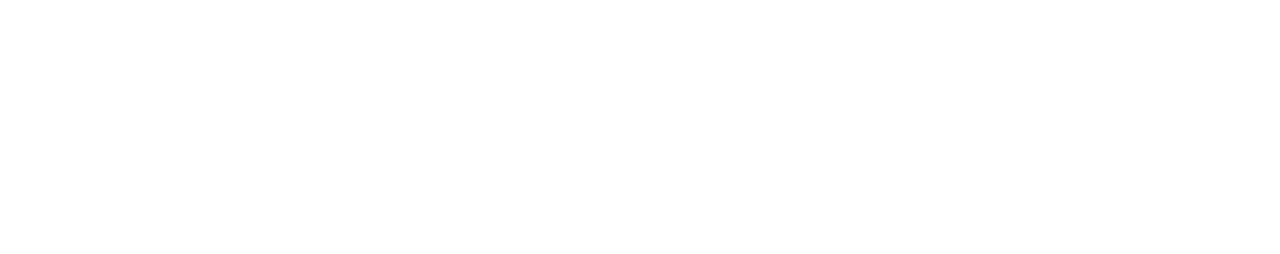
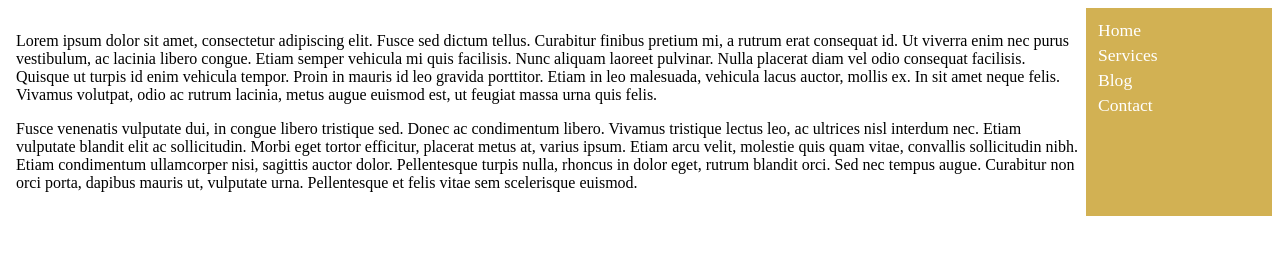
Before and after one commit to oscarvadillog/flexbox-samples, a website: page samples/sidebar/sidebar.html in a window 1280 px wide. Drawn offline with Linux system fonts and the light colour scheme.

Commit message:
Updated Sidebar example

```diff
--- a/samples/sidebar/sidebar.html
+++ b/samples/sidebar/sidebar.html
@@ -1,5 +1,6 @@
 <!DOCTYPE html>
 <html lang="en">
+
 <head>
   <meta charset="UTF-8">
   <meta name="viewport" content="width=device-width, initial-scale=1.0">
@@ -7,7 +8,24 @@
   <title>Flexbox Samples | Sidebar</title>
   <link rel="stylesheet" href="sidebar.css">
 </head>
+
 <body>
+  <div class="container">
+    <div class="sidebar">
+      <a href="#">Home</a>
+      <a href="#">Services</a>
+      <a href="#">Blog</a>
+      <a href="#">Contact</a>
+    </div>
+    <div class="content">
+      <p>Lorem ipsum dolor sit amet, consectetur adipiscing elit. Fusce sed dictum tellus. Curabitur finibus pretium mi, a rutrum erat consequat id. Ut viverra enim nec purus vestibulum, ac lacinia libero congue. Etiam semper vehicula mi quis facilisis.
+        Nunc aliquam laoreet pulvinar. Nulla placerat diam vel odio consequat facilisis. Quisque ut turpis id enim vehicula tempor. Proin in mauris id leo gravida porttitor. Etiam in leo malesuada, vehicula lacus auctor, mollis ex. In sit amet neque felis.
+        Vivamus volutpat, odio ac rutrum lacinia, metus augue euismod est, ut feugiat massa urna quis felis.</p>
+      <p>Fusce venenatis vulputate dui, in congue libero tristique sed. Donec ac condimentum libero. Vivamus tristique lectus leo, ac ultrices nisl interdum nec. Etiam vulputate blandit elit ac sollicitudin. Morbi eget tortor efficitur, placerat metus at,
+        varius ipsum. Etiam arcu velit, molestie quis quam vitae, convallis sollicitudin nibh. Etiam condimentum ullamcorper nisi, sagittis auctor dolor. Pellentesque turpis nulla, rhoncus in dolor eget, rutrum blandit orci. Sed nec tempus augue. Curabitur
+        non orci porta, dapibus mauris ut, vulputate urna. Pellentesque et felis vitae sem scelerisque euismod.</p>
+    </div>
+  </div>
+</body>
 
-</body>
 </html>
--- a/samples/sidebar/sidebar.scss
+++ b/samples/sidebar/sidebar.scss
@@ -0,0 +1,36 @@
+$sidebar-background-color: #D2B153;
+$sidebar-link-color: white;
+
+.container {
+  display: flex;
+  flex-direction: column;
+}
+.content {
+  padding: 8px;
+}
+.sidebar {
+  background: $sidebar-background-color;
+  padding: 8px;
+  a {
+    color: $sidebar-link-color;
+    display: block;
+    text-decoration: none;
+    font-size: 1.1em;
+    margin: 4px;
+    &:hover {
+      font-weight: bold;
+    }
+  }
+}
+
+@media screen and (min-width: 600px) {
+  .container {
+    flex-direction: row-reverse;
+    .content {
+      flex: 1;
+    }
+    .sidebar {
+      width: 170px;
+    }
+  }
+}
```
Also changed, not shown: samples/sidebar/sidebar.css.
